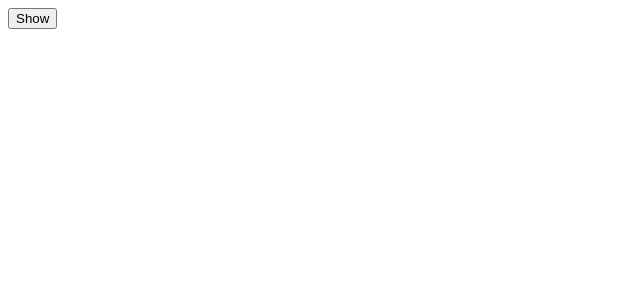
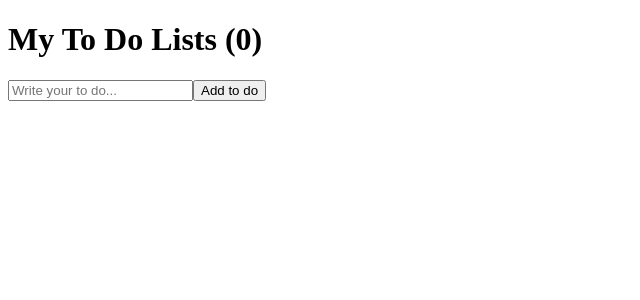
Before and after one commit to goni0607/react-for-beginners2, a React (Create React App) app: page / in a window 1280 px wide. Shown: the top 300 px of the page, without its empty margins (0-640 px from the left). Built offline with nearby package versions, Linux system fonts and the light colour scheme.

Commit message:
7.0 To Do List part One

```diff
--- a/src/App.js
+++ b/src/App.js
@@ -1,37 +1,30 @@
-import Button from "./Button";
-import styles from "./App.module.css";
 import { useState, useEffect } from "react";
 
-/**
- * Cleaning function 사용 예제
- * Cleaning function이란 컴포넌트가 destroy 될 때 실행되는 function 이다.
- */
-
-function Hello() {
-  /* arrow function 사용 예제 */
-  useEffect(() => {
-    console.log("hi :)");
-    return () => console.log("bye :(");
-  }, []);
-
-  /* 기본 function 사용 예제 */
-  useEffect(function () {
-    console.log("hi :)");
-    return function () {
-      console.log("bye :(");
-    };
-  }, []);
-  return <h1>Hello!!</h1>;
-}
-
 function App() {
-  const [showing, setShowing] = useState(false);
-  const onClick = () => setShowing((prev) => !prev);
+  const [toDo, setToDo] = useState("");
+  const [toDos, setToDos] = useState([]);
+  const onChange = (event) => setToDo(event.target.value);
+  const onSubmit = (event) => {
+    event.preventDefault();
+    if (toDo === "") {
+      return;
+    }
+    setToDos((prevArray) => [toDo, ...prevArray]);
+    setToDo("");
+  };
 
   return (
     <div>
-      {showing ? <Hello /> : null}
-      <button onClick={onClick}>{showing ? "Hide" : "Show"}</button>
+      <h1>My To Do Lists ({toDos.length})</h1>
+      <form onSubmit={onSubmit}>
+        <input
+          value={toDo}
+          onChange={onChange}
+          type="text"
+          placeholder="Write your to do..."
+        />
+        <button>Add to do</button>
+      </form>
     </div>
   );
 }
```
